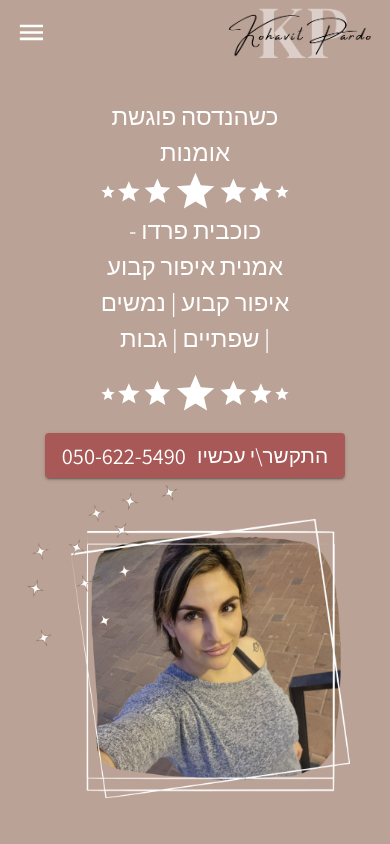
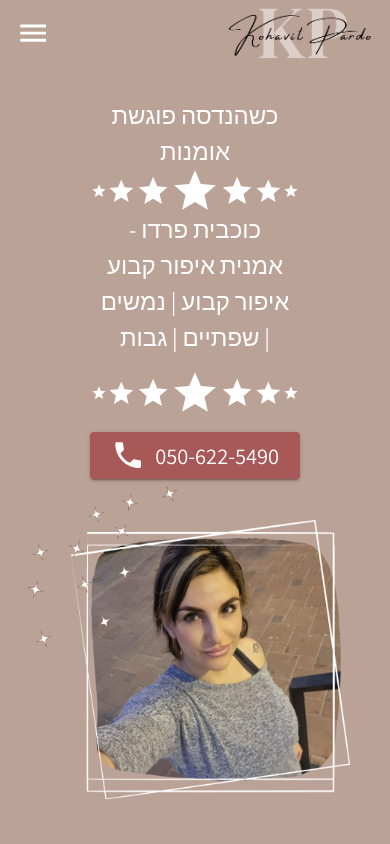
Before and after one commit to LiatPardoGrinbaum/Kohavit-front, a React (Create React App) app: page / in a window 390 px wide. Shown: the top 844 px of the page. Built offline with nearby package versions, Linux system fonts and the light colour scheme.

Commit message:
fixed diaolog padding issue with disableScrollLock = true. more responsive home comp

```diff
--- a/src/components/Home/sections/Home.tsx
+++ b/src/components/Home/sections/Home.tsx
@@ -1,12 +1,13 @@
 import React from "react";
 import { Box, styled, Button, Typography } from "@mui/material";
-// import { theme } from "../../../theme";
+import { theme } from "../../../theme";
 import Title from "../../../styles/Title";
 import bgHome from "../../../assets/homebgstars.png";
 import homephoto from "../../../assets/homephoto.png";
 // import homephoto2 from "../../../assets/homephoto2.jpg";
 import "../../Home/style.css";
 import DividerStars from "../../Divider/DividerStars";
+import PhoneIcon from "@mui/icons-material/Phone";
 
 const CustomBox = styled(Box)(({ theme }) => ({
   display: "flex",
@@ -89,10 +90,15 @@ const Home = () => {
           <DividerStars />
           <Button
             variant="contained"
+            component="a"
+            href="tel:+9720506225790"
             sx={{
               backgroundColor: "secondary.main",
               marginTop: "1.2rem",
               width: "300px",
+              [theme.breakpoints.down("sm")]: {
+                width: "210px",
+              },
             }}>
             <Typography
               component="a"
@@ -104,16 +110,29 @@ const Home = () => {
                 marginLeft: "0.7rem",
                 textDecoration: "none",
                 color: "white",
+                [theme.breakpoints.down("sm")]: {
+                  display: "none",
+                },
               }}>
               התקשר\י עכשיו
             </Typography>
+
             <Typography
-              component="a"
-              href="tel:+9720506225790"
               color="praimary.main"
               sx={{ fontSize: "1.4rem", display: "inline", textDecoration: "none", color: "white" }}>
               050-622-5490
             </Typography>
+            <PhoneIcon
+              color="success"
+              fontSize="medium"
+              sx={{
+                color: "white",
+                marginRight: "10px",
+                [theme.breakpoints.up("sm")]: {
+                  display: "none",
+                },
+              }}
+            />
           </Button>
         </Box>
       </CustomBox>
--- a/src/components/Navbar/Navbar.tsx
+++ b/src/components/Navbar/Navbar.tsx
@@ -87,7 +87,7 @@ const Navbar = () => {
   };
 
   return (
-    <AppBar position="fixed" elevation={0}>
+    <AppBar position="fixed" elevation={0} sx={{ background: theme.palette.primary.light, paddingRight: "16px" }}>
       <StyledToolbar>
         <CallBox sx={{ display: { xs: "none", md: "flex" } }}>
           <PhoneIcon color="success" fontSize="medium" href="tel:+9720506225790" sx={{ cursor: "pointer", ...boxSX }} />
@@ -107,8 +107,9 @@ const Navbar = () => {
         <CustomMenuIcon onClick={onOpenHandler} />
         <Dialog
           open={openMobileMenu}
+          fullWidth
           fullScreen
-          fullWidth
+          disableScrollLock={true}
           TransitionComponent={Transition}
           hideBackdrop={true}
           PaperProps={{
--- a/src/components/Navbar/styles.ts
+++ b/src/components/Navbar/styles.ts
@@ -6,6 +6,7 @@ export const StyledToolbar = styled(Toolbar)({
   display: "flex",
   justifyContent: "space-between",
   backgroundColor: theme.palette.primary.light,
+  paddingRight: "0",
 });
 
 export const CallBox = styled(Box)(({ theme }) => ({
--- a/src/index.css
+++ b/src/index.css
@@ -7,6 +7,5 @@
 body {
   width: 100%;
   min-height: 100vh;
-  /* overflow: visible !important; */
-  overflow: hidden;
+  padding-right: 0 !important;
 }
--- a/src/theme.ts
+++ b/src/theme.ts
@@ -17,6 +17,6 @@ export const theme = createTheme({
   },
   typography: {
     fontFamily: ["Assistant", "sans-serif"].join(","),
-    fontSize: 18,
+    fontSize: 20,
   },
 });
```
